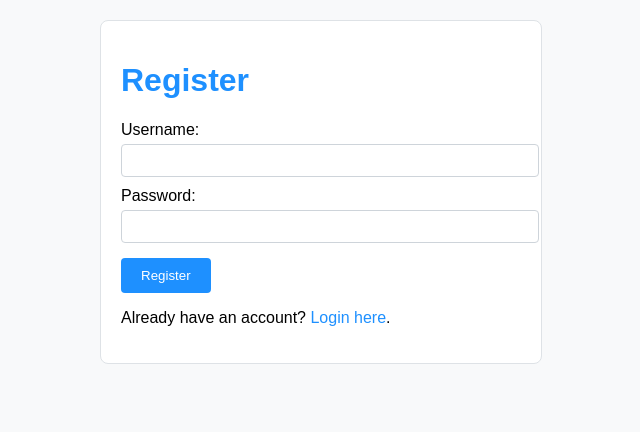
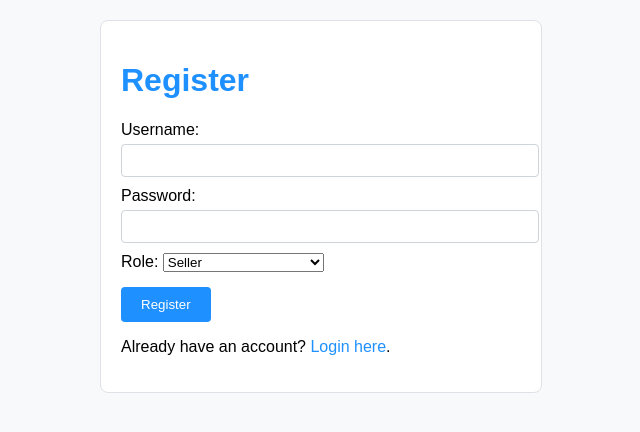
Before and after one commit to RobertLuecke/ShowingHiveAppointments, a Flask app: template templates/register.html in a window 1280 px wide. Shown: the top 432 px of the page, without its empty margins (319-959 px from the left). Run offline with Flask 3, Linux system fonts and the light colour scheme; the template is opened without the code that fills it, so the values that code supplies are empty.

Commit message:
Update register.html with new role options
Adds dropdown options for Seller, Listing Agent, Buyer's Agent, Listing & Buyer’s Agent, and Buyer so that users can select their role during registration.

```diff
--- a/templates/register.html
+++ b/templates/register.html
@@ -71,6 +71,15 @@
             <label>Password:
                 <input type="password" name="password" required />
             </label>
+            <label>Role:
+                <select name="role" required>
+                    <option value="seller">Seller</option>
+                    <option value="listing_agent">Listing Agent</option>
+                    <option value="buyer_agent">Buyer’s Agent</option>
+                    <option value="both_agent">Listing &amp; Buyer’s Agent</option>
+                    <option value="buyer">Buyer</option>
+                </select>
+            </label>
             <button type="submit">Register</button>
         </form>
         <p>Already have an account? <a href="{{ url_for('login') }}">Login here</a>.</p>
```
